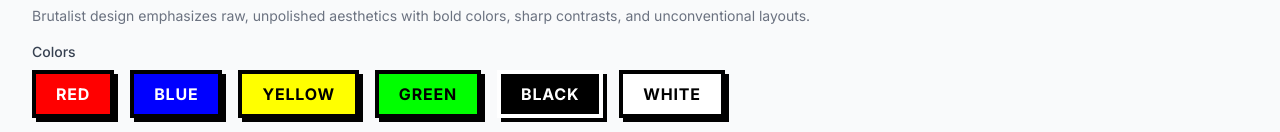
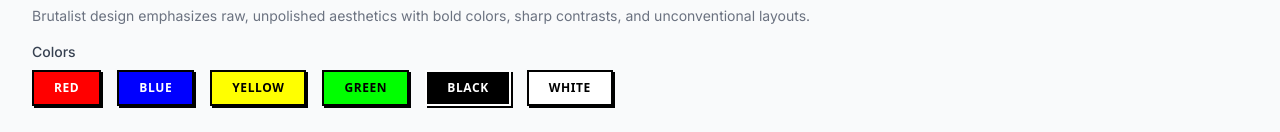
Before and after one commit to ashnair26/ESC-APE, a Next.js app in the folder web/: page /components in a window 1280 px wide. Both pictures are taken after a click on the button "Buttons". Shown: the part 642-774 px from the top of the page. Built offline with nearby package versions, Linux system fonts and the light colour scheme; no server answers.

Commit message:
Add Lemonmilk font for Brutalist buttons, adjust font size to 12px and border thickness to 2px

```diff
--- /dev/null
+++ b/web/app/fonts.css
@@ -0,0 +1,13 @@
+/*
+  Custom Font Declarations
+*/
+
+@font-face {
+  font-family: 'Lemonmilk';
+  src: url('/fonts/Lemonmilk-regular.woff') format('woff');
+  font-weight: 400;
+  font-style: normal;
+  font-display: swap;
+}
+
+/* Add more @font-face declarations as needed for different weights and styles */
--- a/web/components/ui/BrutalistButton.tsx
+++ b/web/components/ui/BrutalistButton.tsx
@@ -53,9 +53,9 @@ const BrutalistButton: React.FC<BrutalistButtonProps> = ({
 
   // Brutalist sizes with chunky proportions
   const sizeClasses = {
-    sm: 'px-3 py-1 text-sm',
-    md: 'px-5 py-2 text-base',
-    lg: 'px-7 py-3 text-lg',
+    sm: 'px-3 py-1 text-[10px] tracking-wider',
+    md: 'px-5 py-2 text-xs tracking-wider', // Changed from text-sm to text-xs (12px)
+    lg: 'px-7 py-3 text-sm tracking-wider',  // Changed from text-base to text-sm
   };
 
   // Noise texture for brutalist aesthetic
@@ -68,9 +68,9 @@ const BrutalistButton: React.FC<BrutalistButtonProps> = ({
   return (
     <button
       className={clsx(
-        'relative inline-flex items-center justify-center font-bold uppercase tracking-wider',
-        'border-4 shadow-[4px_4px_0px_0px_rgba(0,0,0,1)]',
-        'active:shadow-[2px_2px_0px_0px_rgba(0,0,0,1)] active:translate-x-[2px] active:translate-y-[2px]',
+        'relative inline-flex items-center justify-center font-lemonmilk font-bold uppercase tracking-wider',
+        'border-2 shadow-[2px_2px_0px_0px_rgba(0,0,0,1)]', // Changed from border-4 to border-2 and shadow from 4px to 2px
+        'active:shadow-[1px_1px_0px_0px_rgba(0,0,0,1)] active:translate-x-[1px] active:translate-y-[1px]', // Adjusted active state
         'transition-shadow duration-100 ease-in-out',
         colorClasses[color],
         sizeClasses[size],
--- a/web/components/ui/ComicEntryCard.tsx
+++ b/web/components/ui/ComicEntryCard.tsx
@@ -4,7 +4,7 @@ import React from 'react';
 import Image from 'next/image';
 import { useRouter } from 'next/navigation';
 import clsx from 'clsx';
-import Button from './Button';
+import BrutalistButton from './BrutalistButton';
 
 interface ComicEntryCardProps {
   chapterNumber: number;
@@ -107,15 +107,15 @@ const ComicEntryCard: React.FC<ComicEntryCardProps> = ({
           )}
         </div>
 
-        <Button
-          variant={isLocked ? "outline" : "primary"}
-          className="w-full"
+        <BrutalistButton
+          color="red"
+          className="w-full font-lemonmilk"
           onClick={handleClick}
           disabled={isLocked}
-          style={!isLocked ? { backgroundColor: '#c20023', borderColor: '#c20023' } : undefined}
+          style={!isLocked ? { backgroundColor: '#c20023', borderColor: '#000000' } : undefined}
         >
-          {isLocked ? 'Locked' : buttonText}
-        </Button>
+          {isLocked ? 'LOCKED' : buttonText.toUpperCase()}
+        </BrutalistButton>
       </div>
     </div>
   );
--- a/web/tailwind.config.js
+++ b/web/tailwind.config.js
@@ -6,6 +6,11 @@ module.exports = {
     './app/**/*.{js,ts,jsx,tsx,mdx}',
   ],
   theme: {
+    fontFamily: {
+      sans: ['ui-sans-serif', 'system-ui', '-apple-system', 'BlinkMacSystemFont', 'Segoe UI', 'Roboto', 'Helvetica Neue', 'Arial', 'sans-serif'],
+      mono: ['ui-monospace', 'SFMono-Regular', 'Menlo', 'Monaco', 'Consolas', 'Liberation Mono', 'Courier New', 'monospace'],
+      lemonmilk: ['Lemonmilk', 'ui-sans-serif', 'system-ui'],
+    },
     extend: {
       colors: {
         primary: {
@@ -54,6 +59,16 @@ module.exports = {
       borderRadius: {
         'custom': '0.575rem', // 9.2px (15% increase from 8px)
       },
+      keyframes: {
+        shake: {
+          '0%, 100%': { transform: 'translateX(0)' },
+          '10%, 30%, 50%, 70%, 90%': { transform: 'translateX(-5px)' },
+          '20%, 40%, 60%, 80%': { transform: 'translateX(5px)' },
+        },
+      },
+      animation: {
+        shake: 'shake 0.5s cubic-bezier(.36,.07,.19,.97) both',
+      },
     },
   },
   plugins: [
```
